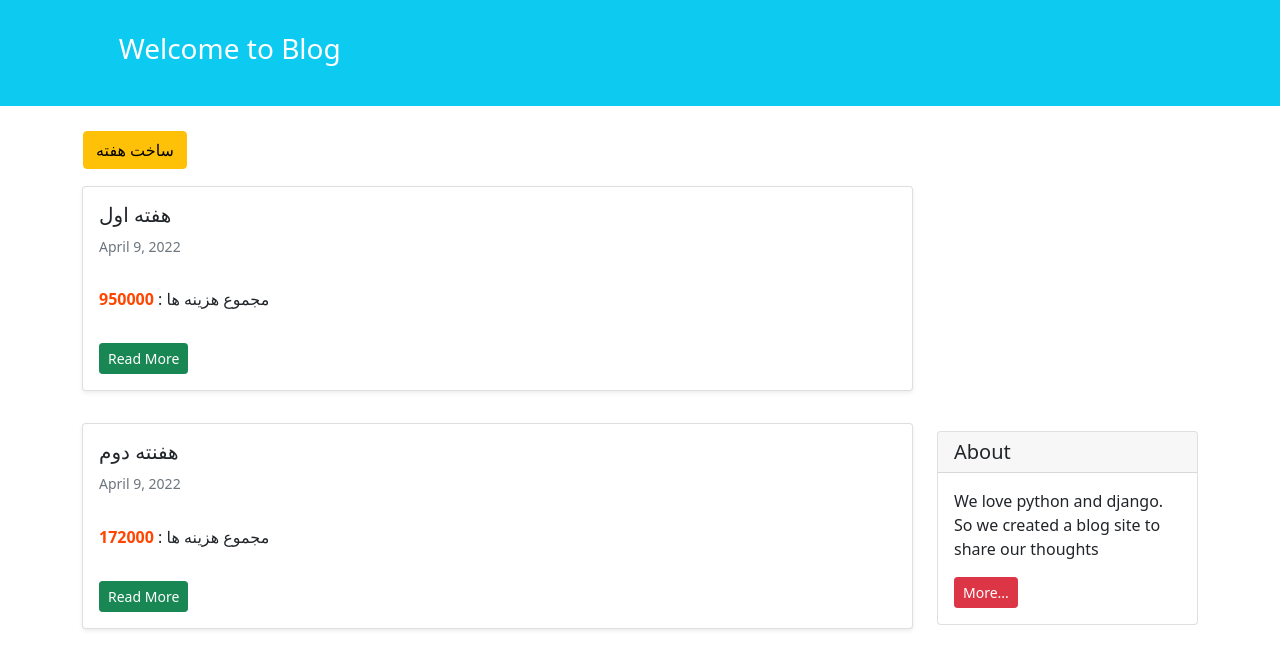
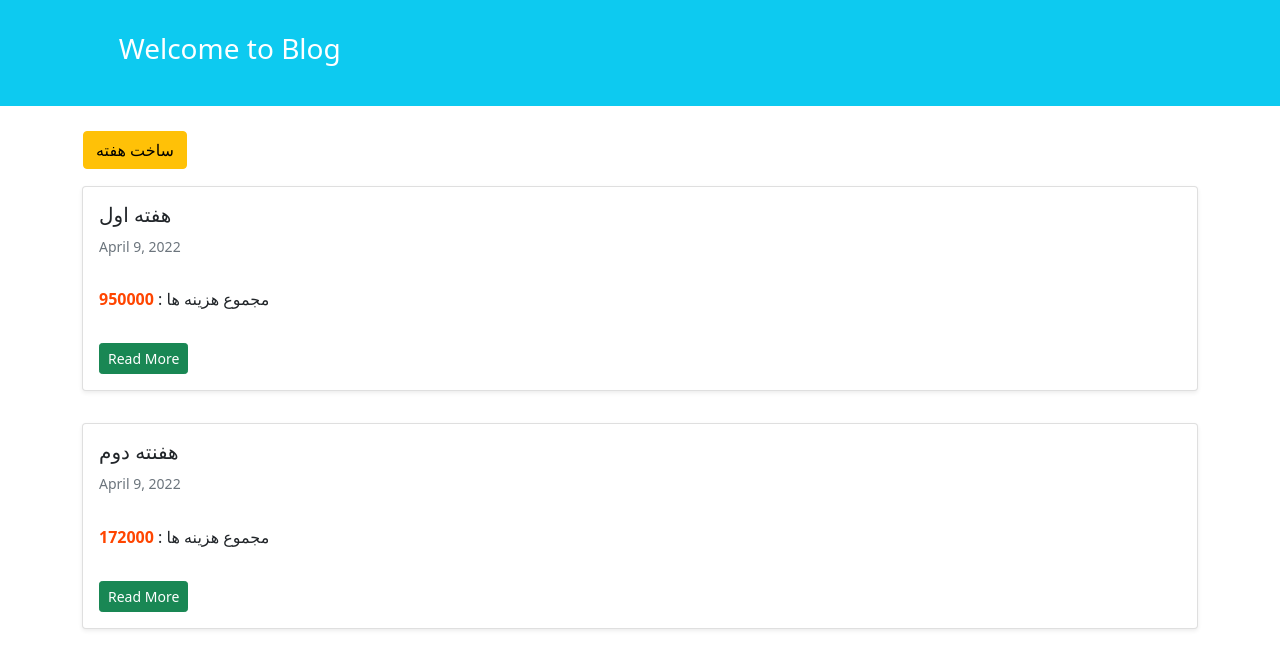
Before and after one commit to arminam3/hesab_2, a Django app: page / in a window 1280 px wide. Shown: the part 56-725 px from the top of the page. Run offline with Django 4.2, Linux system fonts and the light colour scheme; data comes from the database, SQL or seed files in the repository.

Commit message:
edit template

```diff
--- a/hesab/templates/hesab/week_list.html
+++ b/hesab/templates/hesab/week_list.html
@@ -15,7 +15,7 @@
                     ساخت هفته</a>
             </div>
             {% for week in week_list %}
-                <div class="col-9">
+                <div class="col-md-12">
                     <div class="card shadow-sm my-3">
                         <div class="card-body">
                             <h5 class="card-title">{{ week.name }}</h5>
@@ -29,20 +29,6 @@
                     </div>
                 </div>
             {% endfor %}
-            <div class="col-3">
-
-                <div class="card my-4">
-                    <h5 class="card-header">About</h5>
-                    <div class="card-body">
-                        <p class="card-text">We love python and django. So we created a blog site to share our
-                            thoughts</p>
-                        <a href="#"
-                           class="btn btn-sm btn-danger">
-                            More...
-                        </a>
-                    </div>
-                </div>
-
             </div>
         </div>
     </div>
```
